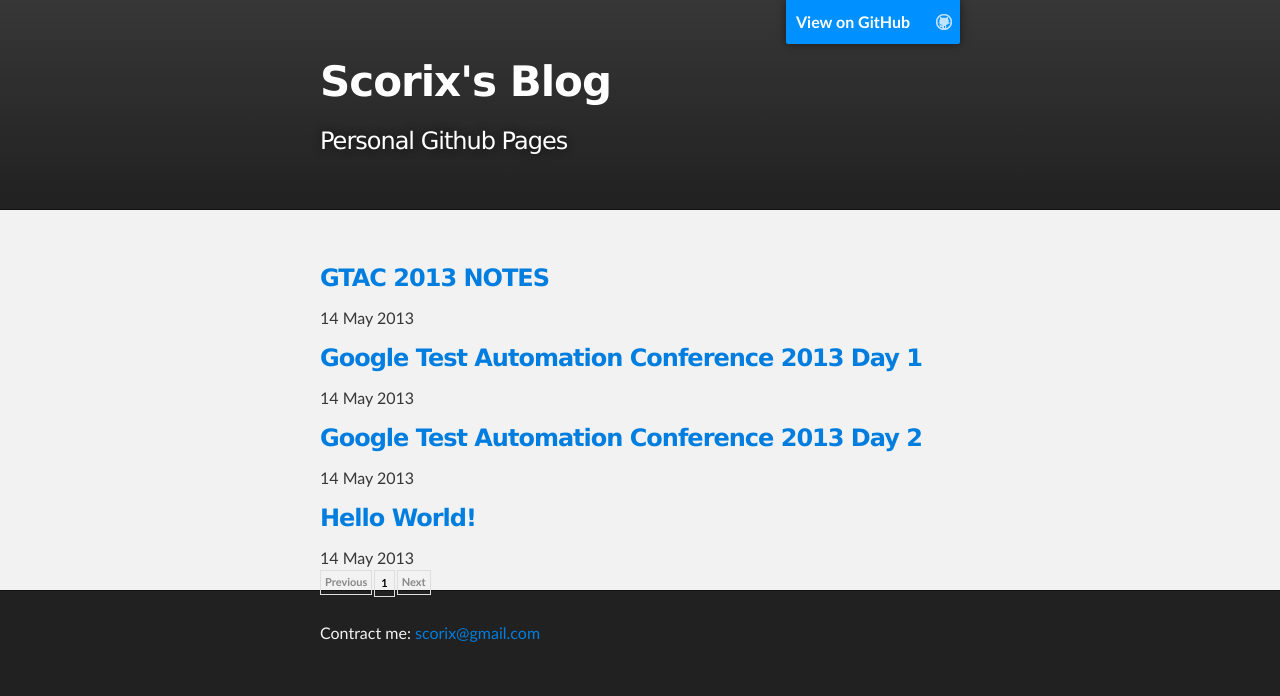
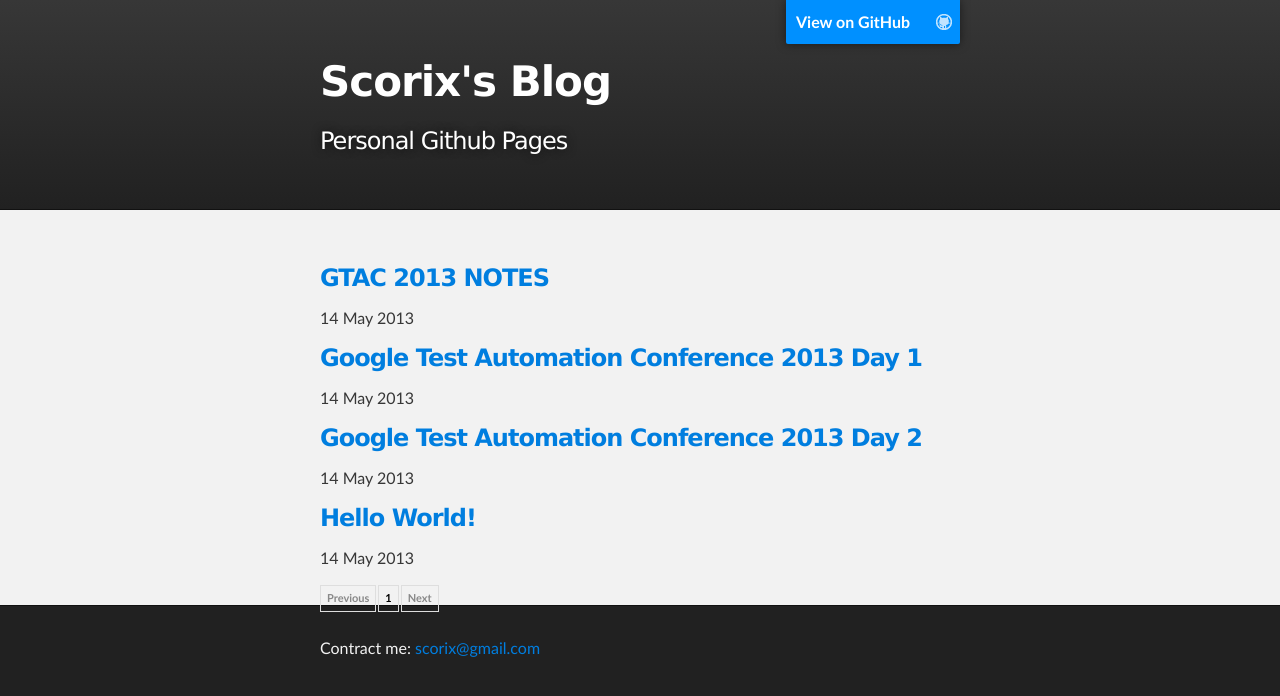
Before and after one commit to scorix/scorix.github.io, a Jekyll site: the page built from index.html, in a window 1280 px wide. Shown: the top 696 px of the page. Built offline with Jekyll 4.4.1, drawn with Linux system fonts in a browser that asks for light colours; the list of posts is cut into pages by our own code.

Commit message:
add stylesheet of pagination

```diff
--- a/css/pagination.css
+++ b/css/pagination.css
@@ -1,13 +1,11 @@
-ul {
+#post-pagination {
     border: 0;
     margin: 0;
     padding: 0;
 }
 
 #post-pagination li {
-    border: 0;
-    margin: 0;
-    padding: 0;
+    padding: 4px 6px;
     font-size: 11px;
     list-style: none;
 }
@@ -22,7 +20,6 @@ ul {
     display: block;
     float: left;
     font-weight: bold;
-    padding: 3px 4px;
 }
 
 #post-pagination .next a,
@@ -36,7 +33,6 @@ ul {
     font-weight: bold;
     display: block;
     float: left;
-    padding: 4px 6px;
 }
 
 #post-pagination a:link,
```
